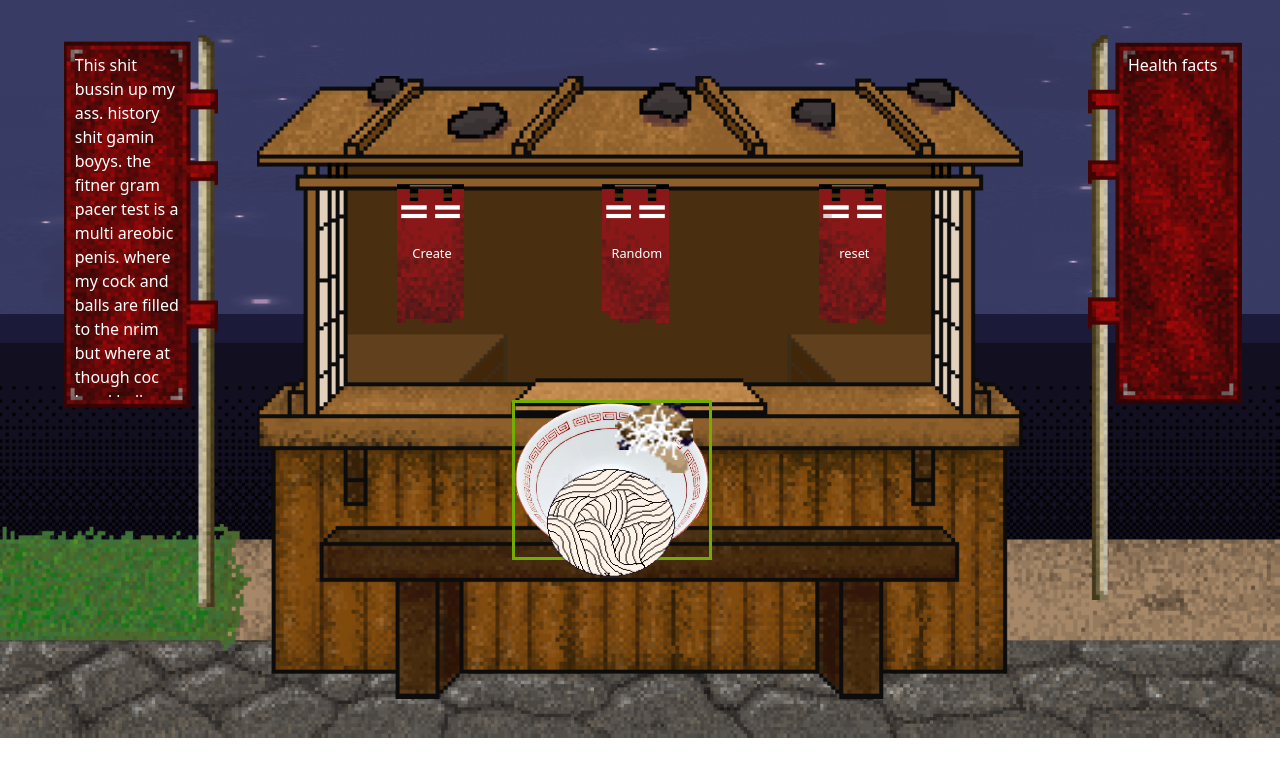
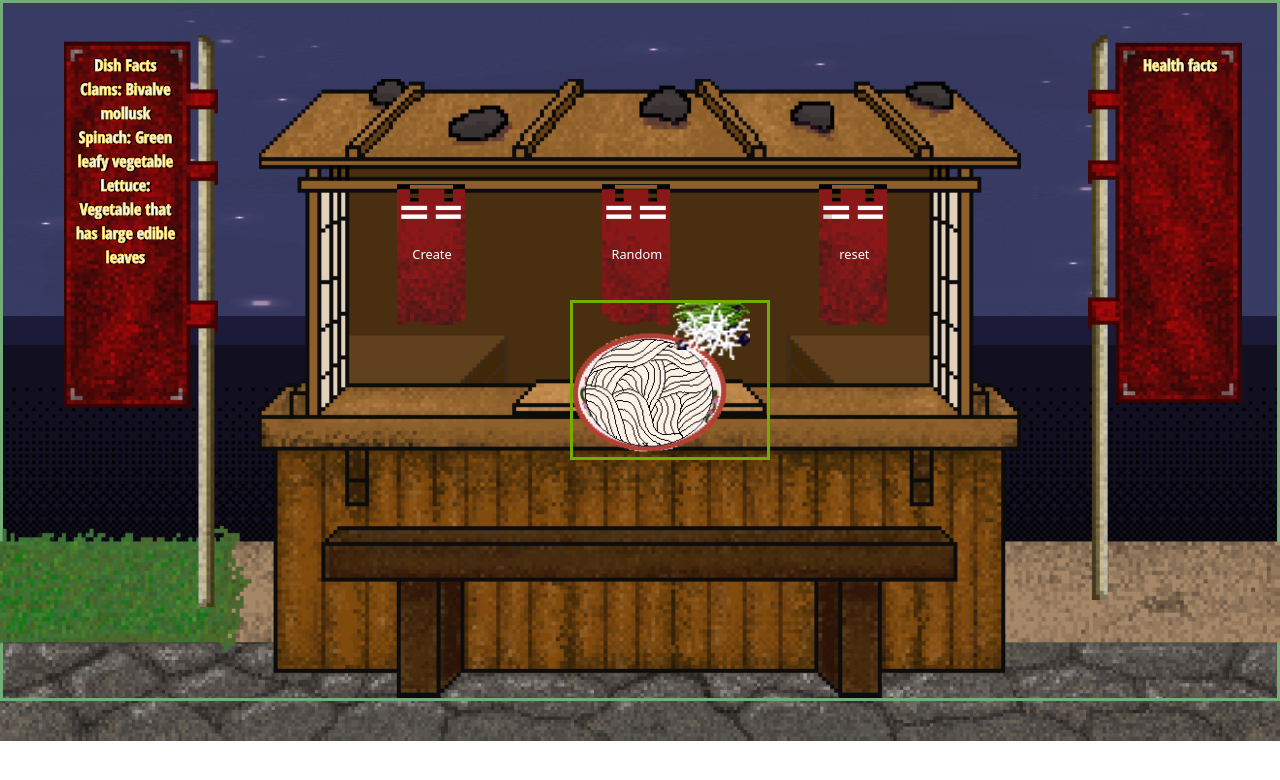
Before and after one commit to MechaAndrew/Random-Ramen, a plain HTML site: page index.html in a window 1280 px wide. Both pictures are taken after a click on the button "Random". Drawn offline with nearby package versions, Linux system fonts and the light colour scheme.

Commit message:
ramen edit + banner font edit

```diff
--- a/css/site.css
+++ b/css/site.css
@@ -1,3 +1,20 @@
+@font-face {
+    font-family: 'a_asian_hiroregular';
+    src: url('aasianhiro-vmv3l2-webfont.woff2') format('woff2'),
+         url('aasianhiro-vmv3l2-webfont.woff') format('woff');
+    font-weight: normal;
+    font-style: normal;
+
+}
+@font-face {
+    font-family: 'a_asian_hirocyr';
+    src: url('aasianhirocyr-vgjvz2-webfont.woff2') format('woff2'),
+         url('aasianhirocyr-vgjvz2-webfont.woff') format('woff');
+    font-weight: normal;
+    font-style: normal;
+
+}
+
 #background {
   /*background-image: url(https://static.wikia.nocookie.net/dragonball/images/5/50/Wiki-background/revision/latest);*/
   /*background-image: url(https://vvnzheng.github.io/art101/lab10/index.html);*/
@@ -54,11 +71,13 @@
 
 
 .layout{
-  /* border: 3px solid #73AD77; */
+  border: 3px solid #73AD77;
   padding-top:  2%;
   padding-left: 4%;
   padding-right: 4%;
 }
+
+
 
 img.building{
   /* border: 3px solid #73AD00; */
@@ -142,14 +161,13 @@ button#reset{
 
 }
 
-
 div#output{
 border: 3px solid #73AD00;
-background-image: url("../img/emptyRamenBowl.png");
+background-image: url("../img/bowl_1.png");
 background-repeat: no-repeat;
 background-size: contain;
-top: 400px;
-left: 40%;
+top: 300px;
+left: 44.5%;
 width: 200px;
 height: 160px;
 position: fixed;
@@ -161,8 +179,19 @@ img.noodle{
   /* top: 10px; */
   /* transform: translate(0px, -10px); */
   position: absolute;
-  top: 0;
-  left: 0;
+  top: -30px;
+  left: -20px;
+  visibility: hidden;
+  /* z-index: 0; */
+}
+
+img.broth{
+  width: 100%;
+  /* top: 10px; */
+  /* transform: translate(0px, -10px); */
+  position: absolute;
+  top: -30px;
+  left: -20px;
   visibility: hidden;
   /* z-index: 0; */
 }
@@ -178,27 +207,36 @@ img.topping{
   /* z-index: 0; */
 }
 
-img#topping1{
-  left: 100px;
+/* div#output{
+border: 3px solid #73AD77;
+top: 60hz;
+left: 45%;
+width: 10%;
+height: 15%;
 }
 
-img#topping2{
-  left: 50px;
-}
+.ramenBowl {
+  /* border: 3px solid #73AD77; */
+  /* width: 100%; */
+  /* top: 10px; */
+  /* transform: translate(0px, -10px); */
+  /* position: absolute; */
+  /* top: 0; */
+  /* left: 0; */
+/* }  */
 
 
 div#history{
-  /* border: 3px solid #73AD00; */
+
   border: transparent;
   position: absolute;
-  /* left: 1%; */
+
   top: 5%;
   left: 5%;
   width: 12%;
   height: 85%;
   position: absolute;
-  /* width: 120px;
-  height: 600px; */
+
   background-image: url("../img/HistoryBanner.png");
   background-repeat: no-repeat;
   background-size: contain;
@@ -206,34 +244,42 @@ div#history{
 }
 
 p#history{
-/* border: 3px solid #73AD21; */
-/* border: transparent; */
+  font-family: 'Open Sans Condensed';
+  font-style: normal;
+text-align: center;
+
+-webkit-text-stroke: 1px #fbda6f;
+   color: white;
+   text-shadow:
+       2px 1px 0 #000,
+     -1px -1px 0 #000,
+      1px -1px 0 #000,
+      -1px 1px 0 #000,
+       1px 1px 0 #000;
+
 width: 70%;
 height: 58%;
 position: absolute;
 top: 3%;
-left: 7%;
-/* left: 8%; */
+left: 5%;
+
 display: inline-block;
 overflow: hidden;
-color: white;
 scroll-behavior: smooth;
 overflow: scroll;
 
 }
 
 div#health{
-  /* border: 3px solid #73AD00; */
+
   border: transparent;
-  position: absolute;
-  /* left: 1%; */
+
   top: 5%;
   right: 3%;
   width: 12%;
   height: 85%;
   position: absolute;
-  /* width: 120px;
-  height: 600px; */
+
   background-image: url("../img/HealthBanner.png");
   background-repeat: no-repeat;
   background-size: contain;
@@ -241,8 +287,19 @@ div#health{
 }
 
 p#health{
-/* border: 3px solid #73AD21; */
-/* border: transparent; */
+  font-family: 'Open Sans Condensed';
+  font-style: normal;
+  text-align: center;
+
+  -webkit-text-stroke: 1px #fbda6f;
+     color: white;
+     text-shadow:
+         2px 1px 0 #000,
+       -1px -1px 0 #000,
+        1px -1px 0 #000,
+        -1px 1px 0 #000,
+         1px 1px 0 #000;
+
 width: 68%;
 height: 55%;
 position: absolute;
@@ -256,6 +313,15 @@ overflow: scroll;
 
 }
 
+
+
+img#topping1{
+  left: 100px;
+}
+
+img#topping2{
+  left: 50px;
+}
 
 img#topping3{
   left: 100px;
--- a/index.html
+++ b/index.html
@@ -10,8 +10,12 @@
 
 	<link rel="icon" type="image/png" href="img/Lantern.png">
 	<link rel="stylesheet" href="css/site.css">
-	<script src="js/site.js" defer></script>
+	<link rel="preconnect" href="https://fonts.googleapis.com">
+	<link rel="preconnect" href="https://fonts.gstatic.com" crossorigin>
+	<link href="https://fonts.googleapis.com/css2?family=Open+Sans+Condensed:wght@700&display=swap" rel="stylesheet">	<script src="js/site.js" defer></script>
 	<script src="https://code.jquery.com/jquery-3.4.1.min.js"></script>
+
+
 
 	<!-- https://wmodes.github.io/art101/ -->
 	<!--https://mechaandrew.github.io/Random-Ramen/-->
@@ -25,18 +29,16 @@
 
 			<body>
 					<div class="layout">
-						<img class="building mx-auto d-block" src="img/mainStand.png" alt="">
-
-							<div id="history">
-								<p id="history">History facts</p>
-								</div>
+						<div id="history">
+							<p id="history">Dish Facts</p>
+							</div>
 
 
-									<div id="health">
-										<p id="health">Health facts</p>
-									</div>
-
-
+								<div id="health">
+									<p id="health">Health facts</p>
+								</div>
+				<div class="shop">
+						<img class="building mx-auto d-block" src="img/mainStand.png" alt="">
 
 								<button id="create">Create </button>
 
@@ -45,8 +47,15 @@
 								<button id="reset">reset </button>
 
 
-	</div>
+
 								<div id=output>
+
+									<!-- <img src="img/emptyRamenBowl.png" class="ramenBowl" > -->
+									<!-- <img src="img/sign.png" id="sign" class="sign"> -->
+								<img src="img/broth_1.png" id="broth1" class="broth">
+								<img src="img/broth_2.png" id="broth2" class="broth">
+								<img src="img/broth_3.png" id="broth3" class="broth">
+
 									<img src="img/noodle1.png" id="noodle1" class="noodle">
 									<img src="img/noodle2.png" id="noodle2" class="noodle">
 									<img src="img/noodle3.png" id="noodle3" class="noodle">
@@ -80,27 +89,9 @@
 									<img src="img/spinach.png" id="topping27" class="topping">
 									<img src="img/takanazuke.png" id="topping28" class="topping">
 
-
-
-
-
 								</div>
 
-
-
-
-
-
-									<!-- <button id="random"> Random </button>
-
-
-									<button id="settings"> Settings </button>
-
-
-									<button id="credits"> Credits </button> -->
-
-
-
-			</body>
+							</div>
+						</div>
 </body>
 </html>
--- a/js/site.js
+++ b/js/site.js
@@ -3,6 +3,41 @@
  *Created: 19 November 2021
  *License: Public Domain
  */
+ //Ingredient Fact text
+ var asparagus = "Asparagus: Long green feathery looking vegetables<br>";
+ var beansprouts = "Beansprouts: The sprouting seeds of certain beans<br>";
+ var benishoga = "Beni Shoga: Red pickled ginger<br>";
+ var butter = "Butter: Churned cream<br>";
+ var chashu = "Chashu: Thinly sliced braised pork<br>";
+ var cheese = "Cheese: Fermented milk using rennet and bacteria<br>";
+ var clams = "Clams: Bivalve mollusk<br>";
+ var corn = "Corn: Yellow, slightly sweet vegetable<br>";
+ var fishcake = "Fishcake: Fish meat ground and fried<br>";
+ var garlic = "Garlic: A strong-smelling pungent-tasting bulb<br>";
+ var aonegi = "Aonegi: Green onions<br>";
+ var groundBeef = "Ground Beef: Ground up meat from cows<br>";
+ var groundDaikon = "Ground Daikon: Daikon radishes ground up<br>";
+ var kakuni = "Kakuni: Cut up pork cubes braised for hours in soy sauce, sugar and other ingredients<br>";
+ var kamaboko = "Kamaboko: Processed seafood using various pureed white fish<br>";
+ var kimchi = "Kimchi: Spicy fermented cabbage<br>";
+ var leek = "Leek: A green vegetable that has a sweet onion-like flavor<br>";
+ var lettuce = "Lettuce: Vegetable that has large edible leaves<br>";
+ var lime = "Lettuce: A green, sour, acidic, oval fruit<br>";
+ var menma = "Menma: Fermented bamboo shoots<br>";
+ var mint = "Mint: An aromatic plant used as culinary herbs<br>";
+ var nori = "Nori: Sun dried seaweed<br>";
+ var sesameSeeds = "Sesame Seeds: The edible seeds of the sesame plant<br>";
+ var shiitake = "Shiitake: A type of mushroom<br>";
+ var shiraganegi = "Shiraga Negi: Shredded white part of green onions<br>";
+ var spinach = "Spinach: Green leafy vegetable<br>"
+ var takanazuke = "Takana Zuke: Pickled Mustard leaf<br>"
+ var nanohana = "Nanohana: Young spring shoots of the canola plant<br>"
+ var ingredients = [asparagus, beansprouts, benishoga, butter, chashu, cheese,
+                    clams, corn, fishcake, garlic, aonegi, groundBeef, groundDaikon,
+                    kakuni, kamaboko, kimchi, leek, lettuce, lime, menma, mint,
+                    nori, sesameSeeds, shiitake, shiraganegi, spinach, takanazuke,
+                    nanohana]
+var facts = "Dish Facts<br>";
 //Functions:
 
 //Randomly choose which broth
@@ -21,7 +56,7 @@ $("#noodle" + mod).css("visibility", "visible");
 
 //randomly pick the number of toppings
 function toppingNumber(){
-  mod = Math.floor(Math.random() *5) + 1;
+  mod = Math.floor(Math.random() *3) + 1;
   if (mod == 1) {
     return 1;
   }  else if (mod == 2) {
@@ -32,21 +67,25 @@ function toppingNumber(){
     return 4;
   }
 }
-  //randomly pick the topings
+  //randomly pick the toppings
 function randomToppings(numbers){
   for(i=0; i<=numbers; i++) {
   mod = Math.floor(Math.random() * (29-1)) + 1;
-  console.log(mod);
-  // console.log(Math.floor(Math.random() * (29-1)) + 1);
+  console.log(Math.floor(Math.random() * (29-1)) + 1);
   $("#topping" + mod).css("visibility", "visible");
+  facts += ingredients[mod-1];
   //implement a way so the toppings aren't repeated
 }//end for
+console.log(facts)
+$("#history p").html(facts)
+facts = "";
 }//end Functions
 
 function randomRamen(){
   $(".noodle").css("visibility", "hidden");
   $(".broth").css("visibility", "hidden");
   $(".topping").css("visibility", "hidden");
+  facts = "Dish Facts<br>";
   // randomBroth();
 
   randomNoodle();
@@ -89,10 +128,10 @@ resetButton.click(function() {
 $(".noodle").css("visibility", "hidden");
 $(".broth").css("visibility", "hidden");
 $(".topping").css("visibility", "hidden");
-
+$("#history p").html("");
 });
 //no need for a reset button. What else can we make the banner be?
 creditsButton.click(function() {});
 
-$("#history p").html("This shit bussin up my ass. history shit gamin boyys. the fitner gram pacer test is a multi areobic penis. where my cock and balls are filled to the nrim but where at though coc kand ball torture to fill my cum of glaze")
+
 // $("#health p").html("This shit bussin up my ass. history shit gamin boyys. the fitner gram pacer test is a multi areobic penis. where my cock and balls are filled to the nrim but where at though coc kand ball torture to fill my cum of glaze")
```
